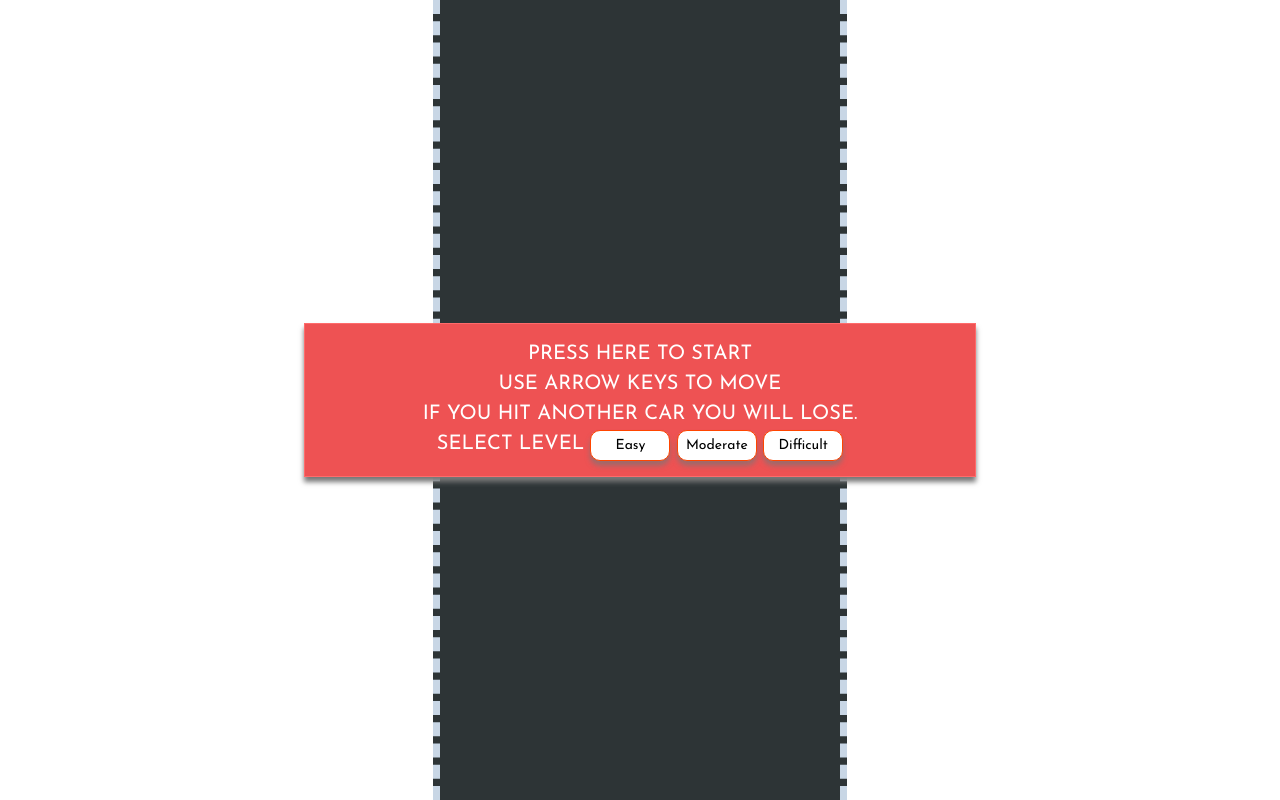
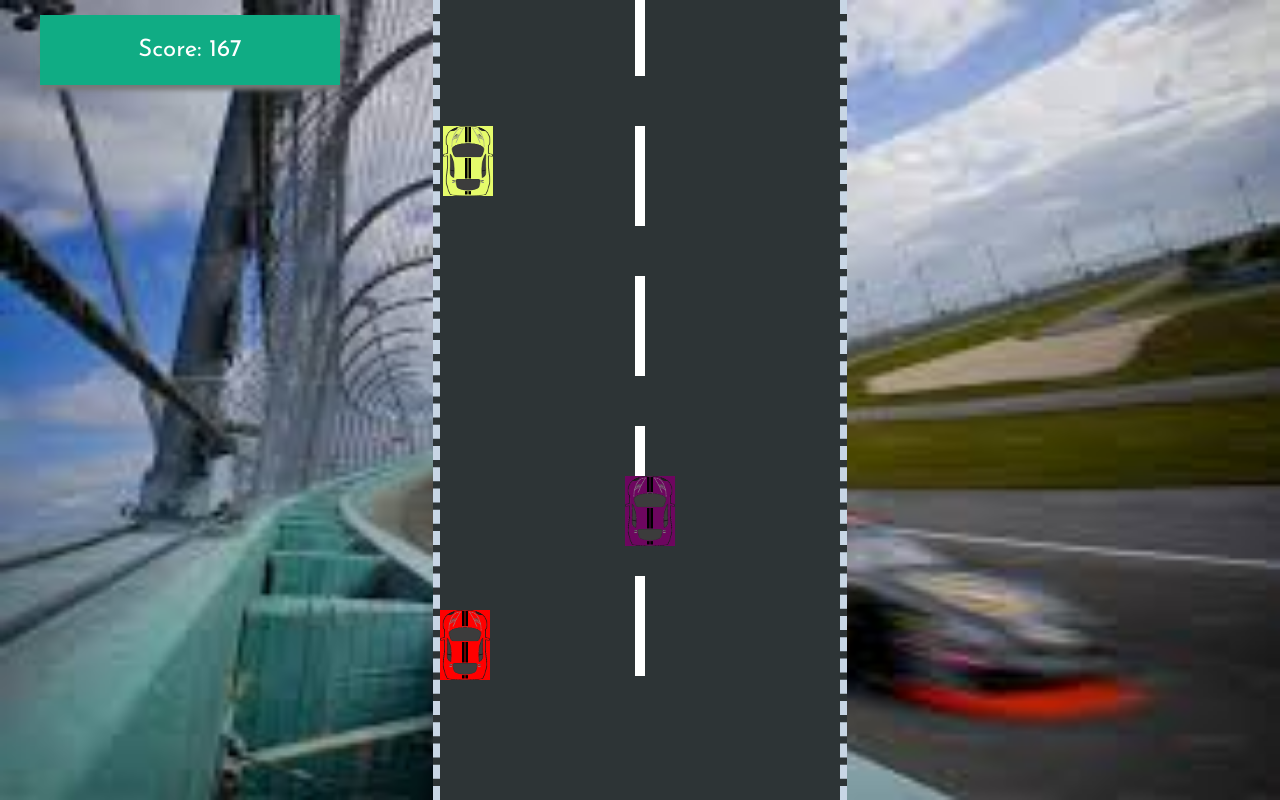
Before and after one commit to MulatuMekonnen/javascript-project, a plain HTML site: page html/gameA.html in a window 1280 px wide. Both pictures are taken after a click on the element 640 px from the left and 400 px from the top of the page. Drawn offline with Linux system fonts and the light colour scheme.

Commit message:
modified

```diff
--- /dev/null
+++ b/JavaScript/GameA.js
@@ -0,0 +1,152 @@
+const score = document.querySelector(".score");
+const startScreen = document.querySelector(".startScreen");
+const gameArea = document.querySelector(".gameArea");
+const level = document.querySelector(".level");
+
+// loading audio files
+
+let gameStart = new Audio();
+let gameOver = new Audio();
+
+gameStart.src = "../image/audio/game_theme.mp3";
+gameOver.src = "../image/audio/gameOver_theme.mp3";
+
+const levelSpeed = { easy: 7, moderate: 10, difficult: 14 };
+
+let keys = {
+  ArrowUp: false,
+  ArrowDown: false,
+  ArrowLeft: false,
+  ArrowRight: false,
+};
+let player = { speed: 7, score: 0 };
+level.addEventListener("click", (e) => {
+  player.speed = levelSpeed[e.target.id];
+});
+
+startScreen.addEventListener("click", () => {
+  // gameArea.classList.remove('hide');
+  startScreen.classList.add("hide");
+  gameArea.innerHTML = "";
+
+  player.start = true;
+  gameStart.play();
+  gameStart.loop = true;
+  player.score = 0;
+  window.requestAnimationFrame(gamePlay);
+
+  for (let i = 0; i < 5; i++) {
+    let roadLineElement = document.createElement("div");
+    roadLineElement.setAttribute("class", "roadLines");
+    roadLineElement.y = i * 150;
+    roadLineElement.style.top = roadLineElement.y + "px";
+    gameArea.appendChild(roadLineElement);
+  }
+
+  let carElement = document.createElement("div");
+  carElement.setAttribute("class", "car");
+  gameArea.appendChild(carElement);
+
+  player.x = carElement.offsetLeft;
+  player.y = carElement.offsetTop;
+
+  for (let i = 0; i < 3; i++) {
+    let enemyCar = document.createElement("div");
+    enemyCar.setAttribute("class", "enemyCar");
+    enemyCar.y = (i + 1) * 350 * -1;
+    enemyCar.style.top = enemyCar.y + "px";
+    enemyCar.style.backgroundColor = randomColor();
+    enemyCar.style.left = Math.floor(Math.random() * 350) + "px";
+    gameArea.appendChild(enemyCar);
+  }
+});
+
+function randomColor() {
+  function c() {
+    let hex = Math.floor(Math.random() * 256).toString(16);
+    return ("0" + String(hex)).substr(-2);
+  }
+  return "#" + c() + c() + c();
+}
+
+function onCollision(a, b) {
+  aRect = a.getBoundingClientRect();
+  bRect = b.getBoundingClientRect();
+
+  return !(
+    aRect.top > bRect.bottom ||
+    aRect.bottom < bRect.top ||
+    aRect.right < bRect.left ||
+    aRect.left > bRect.right
+  );
+}
+
+function onGameOver() {
+  player.start = false;
+  gameStart.pause();
+  gameOver.play();
+  startScreen.classList.remove("hide");
+  startScreen.innerHTML =
+    "Game Over <br> Your final score is " +
+    player.score +
+    "<br> Press here to restart the game.";
+}
+
+function moveRoadLines() {
+  let roadLines = document.querySelectorAll(".roadLines");
+  roadLines.forEach((item) => {
+    if (item.y >= 700) {
+      item.y -= 750;
+    }
+    item.y += player.speed;
+    item.style.top = item.y + "px";
+  });
+}
+
+function moveEnemyCars(carElement) {
+  let enemyCars = document.querySelectorAll(".enemyCar");
+  enemyCars.forEach((item) => {
+    if (onCollision(carElement, item)) {
+      onGameOver();
+    }
+    if (item.y >= 750) {
+      item.y = -300;
+      item.style.left = Math.floor(Math.random() * 350) + "px";
+    }
+    item.y += player.speed;
+    item.style.top = item.y + "px";
+  });
+}
+
+function gamePlay() {
+  let carElement = document.querySelector(".car");
+  let road = gameArea.getBoundingClientRect();
+
+  if (player.start) {
+    moveRoadLines();
+    moveEnemyCars(carElement);
+
+    if (keys.ArrowUp && player.y > road.top + 70) player.y -= player.speed;
+    if (keys.ArrowDown && player.y < road.bottom - 85) player.y += player.speed;
+    if (keys.ArrowLeft && player.x > 0) player.x -= player.speed;
+    if (keys.ArrowRight && player.x < road.width - 70) player.x += player.speed;
+
+    carElement.style.top = player.y + "px";
+    carElement.style.left = player.x + "px";
+
+    window.requestAnimationFrame(gamePlay);
+
+    player.score++;
+    const ps = player.score - 1;
+    score.innerHTML = "Score: " + ps;
+  }
+}
+document.addEventListener("keydown", (e) => {
+  e.preventDefault();
+  keys[e.key] = true;
+});
+
+document.addEventListener("keyup", (e) => {
+  e.preventDefault();
+  keys[e.key] = false;
+});
--- /dev/null
+++ b/css/GameA.css
@@ -0,0 +1,87 @@
+* {
+  margin: 0;
+  padding: 0;
+  font-family: "Josefin Sans", sans-serif;
+}
+.hide {
+  display: none;
+}
+.carGame {
+  width: 100%;
+  height: 100vh;
+  background-image: url("/image/bg1.jpg");
+  background-repeat: no-repeat;
+  background-size: 100% 100%;
+}
+.car,
+.enemyCar {
+  width: 50px;
+  height: 70px;
+  background: red;
+  position: absolute;
+  bottom: 120px;
+  background-image: url("/image/car.png");
+  background-repeat: no-repeat;
+  background-size: 100% 100%;
+}
+.roadLines {
+  width: 10px;
+  height: 100px;
+  position: absolute;
+  background: white;
+  margin-left: 195px; /* show line in center = (gameArea.width / 2) - (roadLines.width / 2) */
+}
+.gameArea {
+  width: 400px;
+  height: 100vh;
+  background: #2d3436;
+  margin: auto;
+  position: relative;
+  overflow: hidden;
+  border-right: 7px dashed #c8d6e5;
+  border-left: 7px dashed #c8d6e5;
+}
+.score {
+  position: absolute;
+  top: 15px;
+  left: 40px;
+  background: #10ac84;
+  width: 300px;
+  line-height: 70px;
+  text-align: center;
+  color: white;
+  font-size: 1.5em;
+  box-shadow: 0 5px 5px #777;
+}
+.startScreen {
+  position: absolute;
+  background-color: #ee5253;
+  left: 50%;
+  top: 50%;
+  transform: translate(-50%, -50%);
+  color: white;
+  z-index: 1;
+  text-align: center;
+  border: 1px solid #ff6b6b;
+  padding: 15px;
+  margin: auto;
+  width: 50%;
+  cursor: pointer;
+  letter-spacing: 5;
+  font-size: 20px;
+  word-spacing: 3;
+  line-height: 30px;
+  text-transform: uppercase;
+  box-shadow: 0 5px 5px #777;
+}
+.level button {
+  padding: 7px;
+  font-size: 14px;
+  background: white;
+  border: 1px solid orangered;
+  border-radius: 10px;
+  width: 80px;
+  cursor: pointer;
+  outline: none;
+  box-shadow: 0 5px 5px #777777a6;
+}
--- a/css/style.css
+++ /dev/null
@@ -1,80 +0,0 @@
-*{margin: 0; padding: 0; font-family: 'Josefin Sans', sans-serif;}
-        .hide{display: none;}
-        .carGame{
-            width: 100%;
-            height: 100vh;
-            background-image: url('assets/images/bg.jpg');
-            background-repeat: no-repeat;
-            background-size: 100% 100%;
-        }
-        .car, .enemyCar{
-            width: 50px;
-            height: 70px;
-            background: red;
-            position: absolute;
-            bottom: 120px;
-            background-image: url('assets/images/car.png');
-            background-repeat: no-repeat;
-            background-size: 100% 100%;
-        }
-        .roadLines{
-            width: 10px;
-            height: 100px;
-            position: absolute;
-            background: white;
-            margin-left: 195px;   /* show line in center = (gameArea.width / 2) - (roadLines.width / 2) */
-        }
-        .gameArea{
-            width: 400px;
-            height: 100vh;
-            background: #2d3436;
-            margin: auto;
-            position: relative;
-            overflow: hidden;
-            border-right: 7px dashed #c8d6e5;
-            border-left: 7px dashed #c8d6e5;
-        }
-        .score{
-            position: absolute;
-            top: 15px;
-            left: 40px;
-            background: #10ac84;
-            width: 300px;
-            line-height: 70px;
-            text-align: center;
-            color: white;
-            font-size: 1.5em;
-            box-shadow: 0 5px 5px #777;
-        }
-        .startScreen{
-            position: absolute;
-            background-color: #ee5253;
-            left: 50%;
-            top: 50%;
-            transform: translate(-50%, -50%);
-            color: white;
-            z-index: 1;
-            text-align: center;
-            border: 1px solid #ff6b6b;
-            padding: 15px;
-            margin: auto;
-            width: 50%;
-            cursor: pointer;
-            letter-spacing: 5;
-            font-size: 20px;
-            word-spacing: 3;
-            line-height: 30px;
-            text-transform: uppercase;
-            box-shadow: 0 5px 5px #777;
-        }
-        .level button {
-            padding: 7px;
-            font-size: 14px;
-            background: white;
-            border: 1px solid orangered;
-            border-radius: 10px;
-            width: 80px;
-            cursor: pointer;
-            outline: none;
-            box-shadow: 0 5px 5px #777777a6;
-        }
--- a/html/gameA.html
+++ b/html/gameA.html
@@ -3,12 +3,12 @@
   <head>
     <meta charset="UTF-8" />
     <meta name="viewport" content="width=device-width, initial-scale=1.0" />
-    <title>CarRacer</title>
+    <title>Car Race A</title>
     <link
       href="https://fonts.googleapis.com/css?family=Josefin+Sans&display=swap"
       rel="stylesheet"
     />
-    <link href="../css/style.css" rel="stylesheet" />
+    <link href="../css/GameA.css" rel="stylesheet" />
   </head>
   <body>
     <div class="carGame">
@@ -30,6 +30,6 @@
       </div>
       <div class="gameArea"></div>
     </div>
-    <script src=""></script>
+    <script src="../JavaScript/GameA.js"></script>
   </body>
 </html>
```
Also changed, not shown: JavaScript/script.js (deleted), image/bg1.jpg (added), image/bgs.jpg (added), image/car.png (added), 2 other files.
